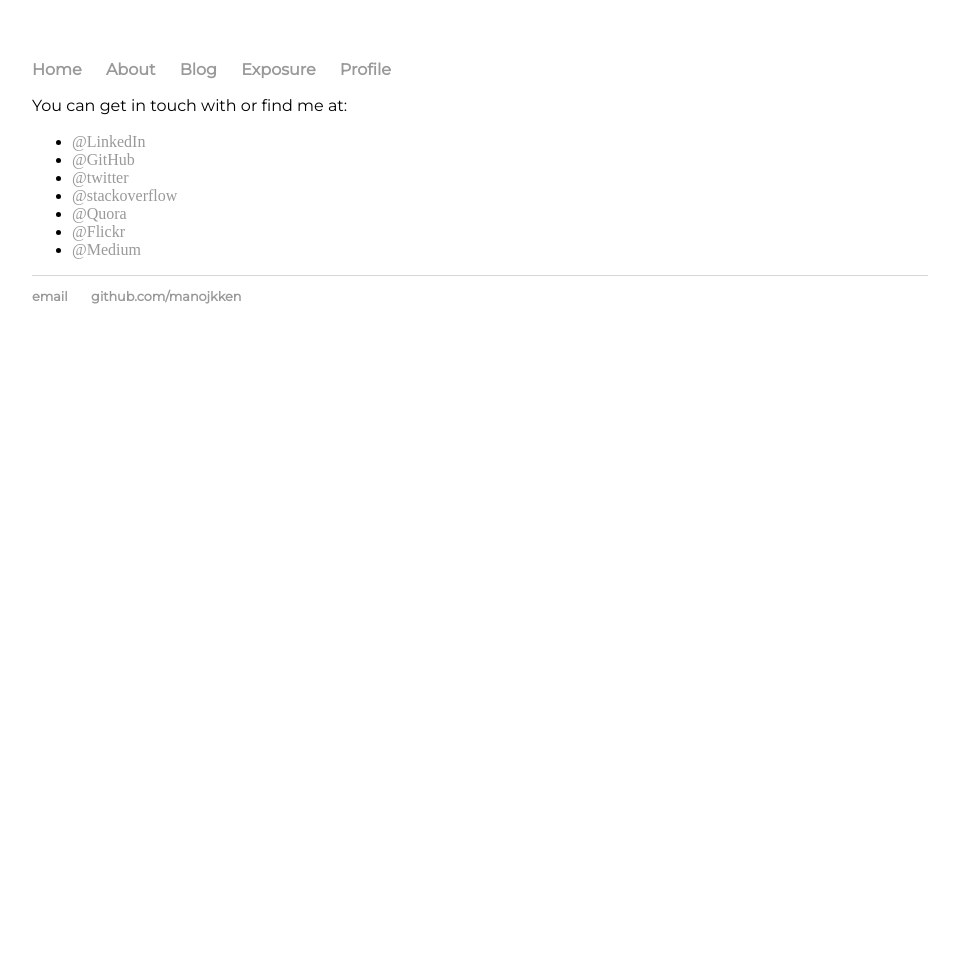
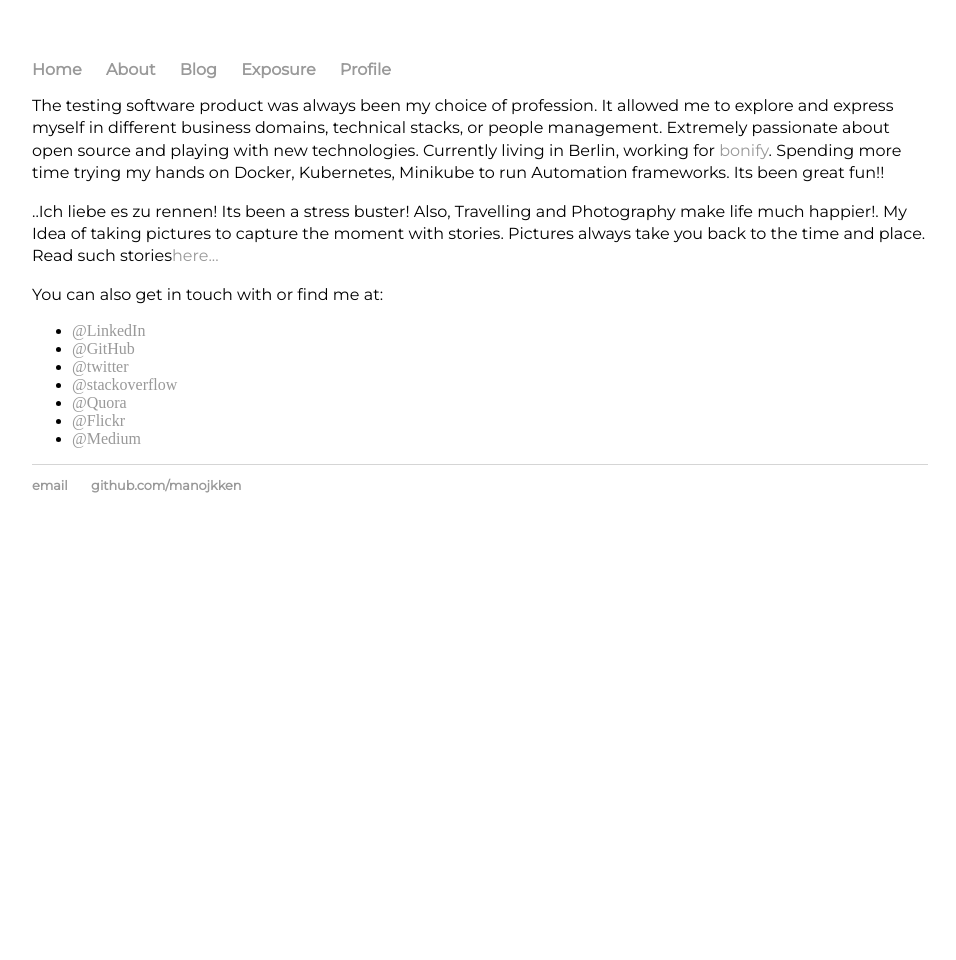
Before and after one commit to mkken/mkken.github.io, a Jekyll site: the page built from about/index.html, in a window 1280 px wide. Shown: the whole page, without its empty margins (160-1116 px from the left). Built offline with Jekyll 4.4.1, drawn with Linux system fonts in a browser that asks for light colours; after the commit the page ends 900 px from its top, so only the background shows below that.

Commit message:
home page changes

```diff
--- a/about/index.html
+++ b/about/index.html
@@ -3,7 +3,24 @@
 ---
 <div class="contact">
 
-	<p>You can get in touch with or find me at:</p>
+	<p>
+		The testing software product was always been my choice of profession. It allowed me to explore
+		and express myself in different business domains, technical stacks, or people management.
+
+ 		Extremely passionate about open source and playing with new technologies. Currently living in Berlin,
+		working for <a href="https://www.bonify.de/">bonify</a>. Spending more time trying my hands on Docker,
+		Kubernetes, Minikube to run Automation frameworks. Its been great fun!!
+
+	</p>
+
+	<p>
+		..Ich liebe es zu rennen! Its been a stress buster! Also, Travelling and Photography make life much happier!.
+		My Idea of taking pictures to capture the moment with stories. Pictures always take you back to the time
+		and place.
+		Read such stories<a href="/exposure">here...</a></p>
+	</p>
+
+	<p>You can also get in touch with or find me at:</p>
 
 	<ul class="list-unstyled">
 	<li><a href="https://in.linkedin.com/in/mkengudelu/" target="_blank">@LinkedIn</a></li>
--- a/css/main.css
+++ b/css/main.css
@@ -3,8 +3,6 @@
     margin: 60px auto;
     width: 70%;
 }
-
-html, body { height: 100%; }
 
 nav ul, footer ul {
     font-family:'Montserrat', serif;
```
